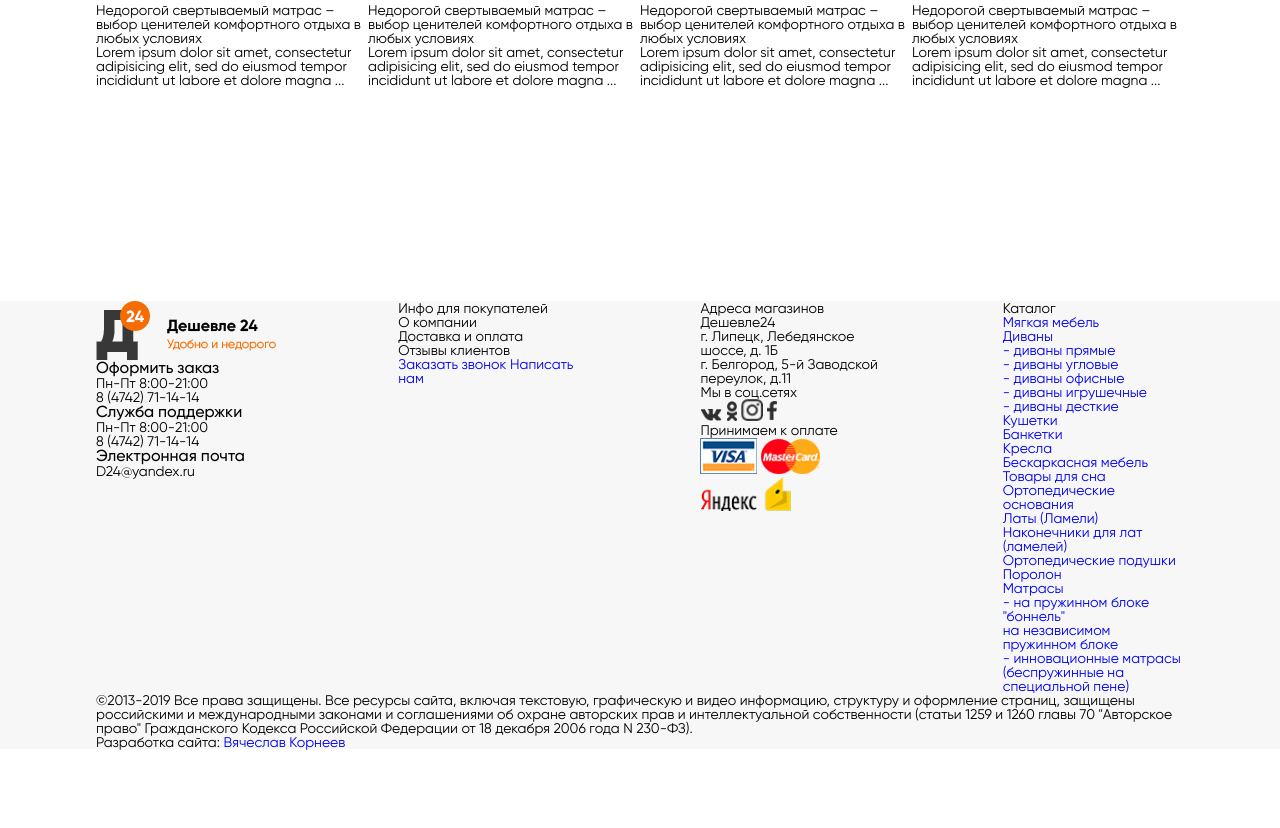
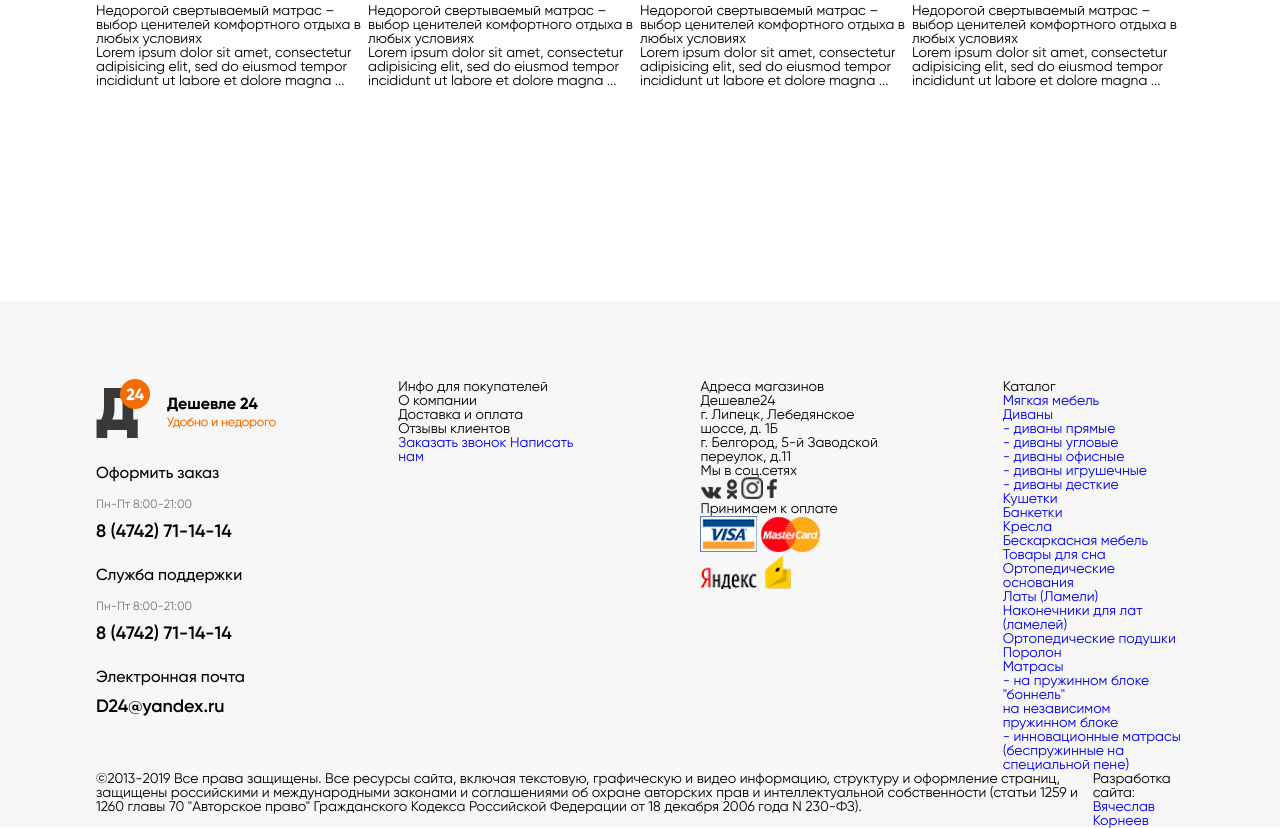
Before and after one commit to xleitor/Deshevle24, a plain HTML site: page index.html in a window 1280 px wide. Shown: the part 1307-2135 px from the top of the page. Before the commit the page ends 2057 px from the top, so only its background shows below. Drawn offline with Linux system fonts and the light colour scheme.

Commit message:
Commit message.

```diff
--- a/css/style.css
+++ b/css/style.css
@@ -310,6 +310,7 @@
 }
 
 footer {
+  padding-top: 78px;
   background-color: #f7f7f7;
 }
 
@@ -317,8 +318,6 @@
   display: -webkit-box;
   display: -ms-flexbox;
   display: flex;
-  -ms-flex-wrap: wrap;
-      flex-wrap: wrap;
   -webkit-box-pack: justify;
       -ms-flex-pack: justify;
           justify-content: space-between;
@@ -337,4 +336,17 @@
 footer .container .footer-column .footer-column-contact .footer-column-support {
   font-size: 16px;
   font-weight: 500;
+  padding-top: 27px;
 }
+
+footer .container .footer-column .footer-column-contact .footer-column-time {
+  font-size: 12px;
+  color: #767676;
+  padding-top: 17px;
+}
+
+footer .container .footer-column .footer-column-contact .footer-column-call {
+  font-size: 18px;
+  font-weight: 600;
+  padding-top: 12px;
+}
```
